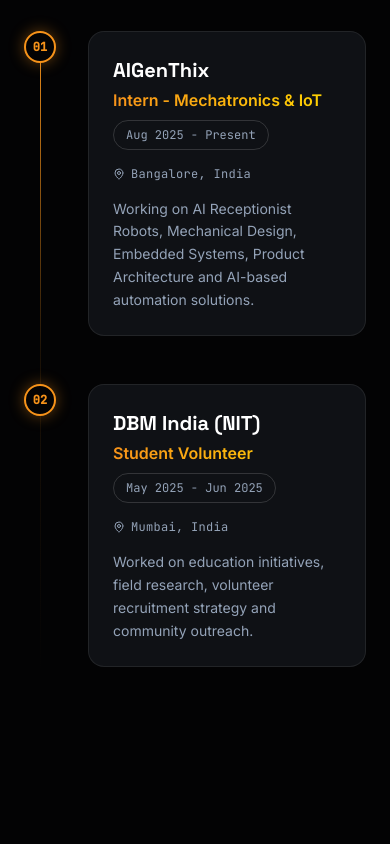
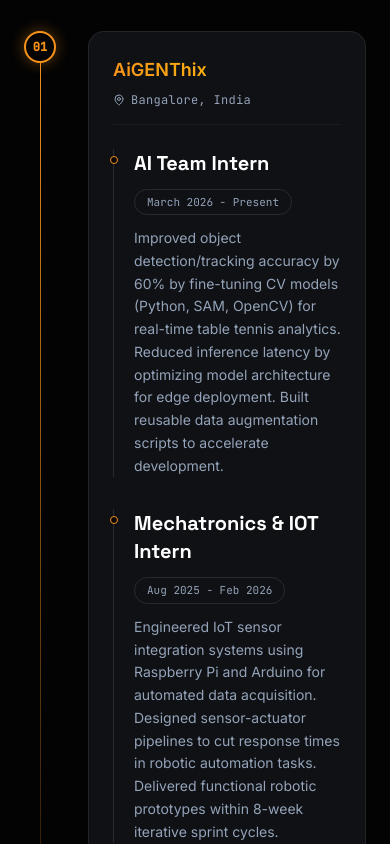
Before and after one commit to parth091006/Parth_Portfolio, a Next.js app: page / in a window 390 px wide. Shown: the part 6040-6884 px from the top of the page. Built offline with nearby package versions, Linux system fonts and the light colour scheme; no server answers.

Commit message:
Add certification section, experience data, and UI components

```diff
--- a/src/components/cards/ExperienceCard.tsx
+++ b/src/components/cards/ExperienceCard.tsx
@@ -1,55 +1,66 @@
-import { MapPin, Calendar } from "lucide-react";
+import { MapPin } from "lucide-react";
+
+interface ExperienceRole {
+  title: string;
+  duration: string;
+  description: string;
+}
 
 interface ExperienceCardProps {
   company: string;
-  role: string;
-  duration: string;
   location: string;
-  description: string;
+  roles: ExperienceRole[];
 }
 
 export default function ExperienceCard({
   company,
-  role,
-  duration,
   location,
-  description,
+  roles,
 }: ExperienceCardProps) {
   return (
     <div className="group crypto-card p-6 md:p-8">
 
-      {/* Company + role */}
-      <div className="flex flex-col sm:flex-row sm:items-start sm:justify-between gap-2 mb-4">
+      {/* Company Header */}
+      <div className="flex flex-col sm:flex-row sm:items-start sm:justify-between gap-2 mb-6 pb-4 border-b border-white/5">
         <div>
-          <h3 className="font-heading font-bold text-xl text-white group-hover:text-[#F7931A] transition-colors duration-200">
-            {company}
-          </h3>
-          <p
-            className="font-body font-semibold mt-1 text-transparent bg-clip-text"
+          <h3
+            className="font-body font-semibold text-transparent bg-clip-text text-lg"
             style={{
               backgroundImage: "linear-gradient(to right, #F7931A, #FFD600)",
             }}
           >
-            {role}
-          </p>
+            {company}
+          </h3>
+          <div className="flex items-center gap-1.5 text-[#94A3B8] mt-2">
+            <MapPin size={12} />
+            <span className="font-mono text-xs tracking-wide">{location}</span>
+          </div>
         </div>
-
-        {/* Duration badge */}
-        <span className="font-mono text-xs px-3 py-1.5 rounded-full border border-white/15 text-[#94A3B8] flex-shrink-0 self-start">
-          {duration}
-        </span>
       </div>
 
-      {/* Location */}
-      <div className="flex items-center gap-1.5 text-[#94A3B8] mb-4">
-        <MapPin size={12} />
-        <span className="font-mono text-xs tracking-wide">{location}</span>
+      {/* Roles List */}
+      <div className="flex flex-col gap-8">
+        {roles.map((role, idx) => (
+          <div key={idx} className="relative pl-5 border-l border-white/10">
+            {/* Small dot on the line */}
+            <div className="absolute left-[-4.5px] top-[7px] w-2 h-2 rounded-full bg-[#030304] border border-[#F7931A]" />
+
+            <div className="flex flex-col sm:flex-row sm:items-start sm:justify-between gap-2 mb-3">
+              <h4 className="font-heading font-bold text-xl text-white group-hover:text-[#F7931A] transition-colors duration-200">
+                {role.title}
+              </h4>
+
+              <span className="font-mono text-[11px] px-3 py-1 rounded-full border border-white/10 text-[#94A3B8] flex-shrink-0 self-start mt-1 sm:mt-0">
+                {role.duration}
+              </span>
+            </div>
+
+            <p className="font-body text-sm text-[#94A3B8] leading-relaxed">
+              {role.description}
+            </p>
+          </div>
+        ))}
       </div>
-
-      {/* Description */}
-      <p className="font-body text-sm text-[#94A3B8] leading-relaxed">
-        {description}
-      </p>
 
     </div>
   );
--- a/src/components/project/ProjectHero.tsx
+++ b/src/components/project/ProjectHero.tsx
@@ -1,4 +1,4 @@
-import TechStack from "./TechStack";
+import TechStack from "./ProjectTechStack";
 import { ArrowLeft } from "lucide-react";
 import Link from "next/link";
 
--- a/src/components/sections/AboutPreview.tsx
+++ b/src/components/sections/AboutPreview.tsx
@@ -17,22 +17,21 @@
 
             <div className="space-y-5 text-[#94A3B8] leading-relaxed font-body text-base md:text-lg">
               <p>
-                I&apos;m a BTech student in{" "}
+                I&apos;m a B.Tech student in{" "}
                 <span className="text-white font-medium">
-                  Artificial Intelligence and Machine Learning
+                  Artificial Intelligence & Machine Learning
                 </span>{" "}
-                at Vijaybhoomi University. My interests span Computer Vision,
-                Robotics, Drones, Embedded Systems and Research.
+                at Vijaybhoomi University, with a Minor in{" "}
+                <span className="text-white font-medium">
+                  Sound Engineering
+                </span>{" "}
+                from the True School of Music.
               </p>
               <p>
-                Beyond academics, I enjoy exploring emerging technologies,
-                working on robotics systems, contributing to research, and
-                building intelligent solutions that solve real-world problems.
+                Currently interning at AiGENThix, I build computer vision systems for real-world object detection and tracking. My core interests lie in autonomous systems, drone technology, and edge AI deployment.
               </p>
               <p>
-                My long-term goal is to pursue higher education, conduct
-                impactful research, and eventually build technology-driven
-                products and companies.
+                I am actively looking for opportunities in Computer Vision, Deep Learning, Robotics, IoT and Research. Building at the intersection of AI and physical systems? Let&apos;s talk.
               </p>
             </div>
 
@@ -45,10 +44,10 @@
           {/* Right — Stats panel */}
           <div className="grid grid-cols-2 gap-4">
             {[
-              { label: "University", value: "Vijaybhoomi", sub: "AIML Batch 2028" },
+              { label: "Education", value: "B.Tech AIML", sub: "Vijaybhoomi '28" },
+              { label: "Minor", value: "Sound Engineering", sub: "True School of Music" },
+              { label: "Internship", value: "AiGENThix", sub: "Computer Vision & Robotics" },
               { label: "Location", value: "Mumbai", sub: "India" },
-              { label: "Internship", value: "AIGenThix", sub: "Mechatronics & IoT" },
-              { label: "Research", value: "1 Paper", sub: "Accepted 2026" },
             ].map((item) => (
               <div
                 key={item.label}
@@ -60,7 +59,7 @@
                 <p className="font-heading font-semibold text-white text-lg group-hover:text-[#F7931A] transition-colors duration-200">
                   {item.value}
                 </p>
-                <p className="font-mono text-xs text-[#94A3B8]/60 mt-0.5">
+                <p className="font-mono text-sm text-[#94A3B8]/80 mt-1">
                   {item.sub}
                 </p>
               </div>
--- a/src/data/experience.ts
+++ b/src/data/experience.ts
@@ -1,34 +1,40 @@
 export const experience = [
   {
-    company: "AIGenThix",
-
-    role:
-      "Intern - Mechatronics & IoT",
-
-    duration:
-      "Aug 2025 - Present",
-
-    location:
-      "Bangalore, India",
-
-    description:
-      "Working on AI Receptionist Robots, Mechanical Design, Embedded Systems, Product Architecture and AI-based automation solutions."
+    company: "AiGENThix",
+    location: "Bangalore, India",
+    roles: [
+      {
+        title: "AI Team Intern",
+        duration: "March 2026 - Present",
+        description: "Improved object detection/tracking accuracy by 60% by fine-tuning CV models (Python, SAM, OpenCV) for real-time table tennis analytics. Reduced inference latency by optimizing model architecture for edge deployment. Built reusable data augmentation scripts to accelerate development."
+      },
+      {
+        title: "Mechatronics & IOT Intern",
+        duration: "Aug 2025 - Feb 2026",
+        description: "Engineered IoT sensor integration systems using Raspberry Pi and Arduino for automated data acquisition. Designed sensor-actuator pipelines to cut response times in robotic automation tasks. Delivered functional robotic prototypes within 8-week iterative sprint cycles."
+      }
+    ]
   },
-
   {
-    company:
-      "DBM India (NIT)",
-
-    role:
-      "Student Volunteer",
-
-    duration:
-      "May 2025 - Jun 2025",
-
-    location:
-      "Mumbai, India",
-
-    description:
-      "Worked on education initiatives, field research, volunteer recruitment strategy and community outreach."
+    company: "VUTV",
+    location: "Karjat, India",
+    roles: [
+      {
+        title: "Head of Video Production",
+        duration: "Nov 2025 - Present",
+        description: "Led multi-camera setup, audio engineering, and lighting for high broadcast-quality campus productions. Directed a 5-person crew to maintain zero-delay delivery across shoots. Standardized production SOPs and equipment checklists, cutting average setup time."
+      }
+    ]
+  },
+  {
+    company: "Vijaybhoomi University",
+    location: "Karjat, India",
+    roles: [
+      {
+        title: "Head of Photography",
+        duration: "Nov 2025 - Present",
+        description: "Documented 4 major college events, managing end-to-end post-production and delivering assets within 24-hour turnarounds. Coordinated consistent visual output across departments to grow the university's digital media library."
+      }
+    ]
   }
 ];
--- a/src/data/profile.ts
+++ b/src/data/profile.ts
@@ -3,13 +3,13 @@
 export const profile: Profile = {
   name: "Parth Bhirwandekar",
 
-  title: "Computer Vision • Robotics • AI Systems",
+  title: "Computer Vision & Robotics Engineer",
 
   tagline:
-    "Building intelligent systems through AI, Robotics and Research.",
+    "Building at the intersection of AI and physical systems.",
 
   description:
-    "AIML student passionate about Computer Vision, Robotics, AI Systems, Drones and Research. Currently working on real-world projects involving sports analytics, autonomous robots, and AI-powered applications.",
+    "Second-year B.Tech student in Artificial Intelligence & Machine Learning at Vijaybhoomi University, with a Minor in Sound Engineering from the True School of Music. Currently interning at AiGENThix, building computer vision systems for real-world object detection and tracking. Actively looking for opportunities in Computer Vision, Deep Learning, Robotics, Autonomous Systems, and IoT.",
 
   email:
     "parthbhirwandekar@gmail.com",
```
Also changed, not shown: src/components/layout/Navbar.tsx (+24 -14 lines), src/components/sections/CertificateSection.tsx (+4 -35 lines), 1 other file (tests, documents, lock files or other folders).
